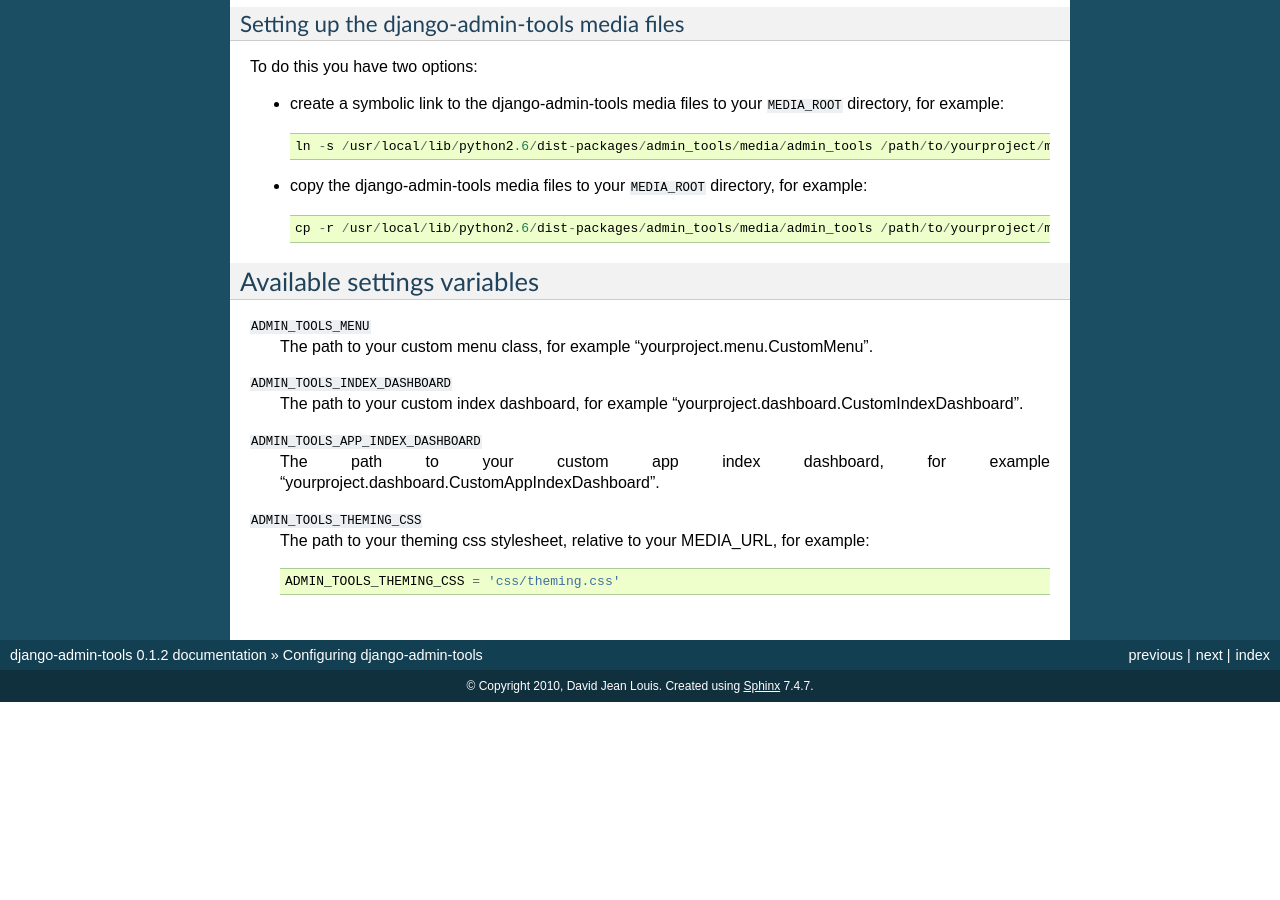
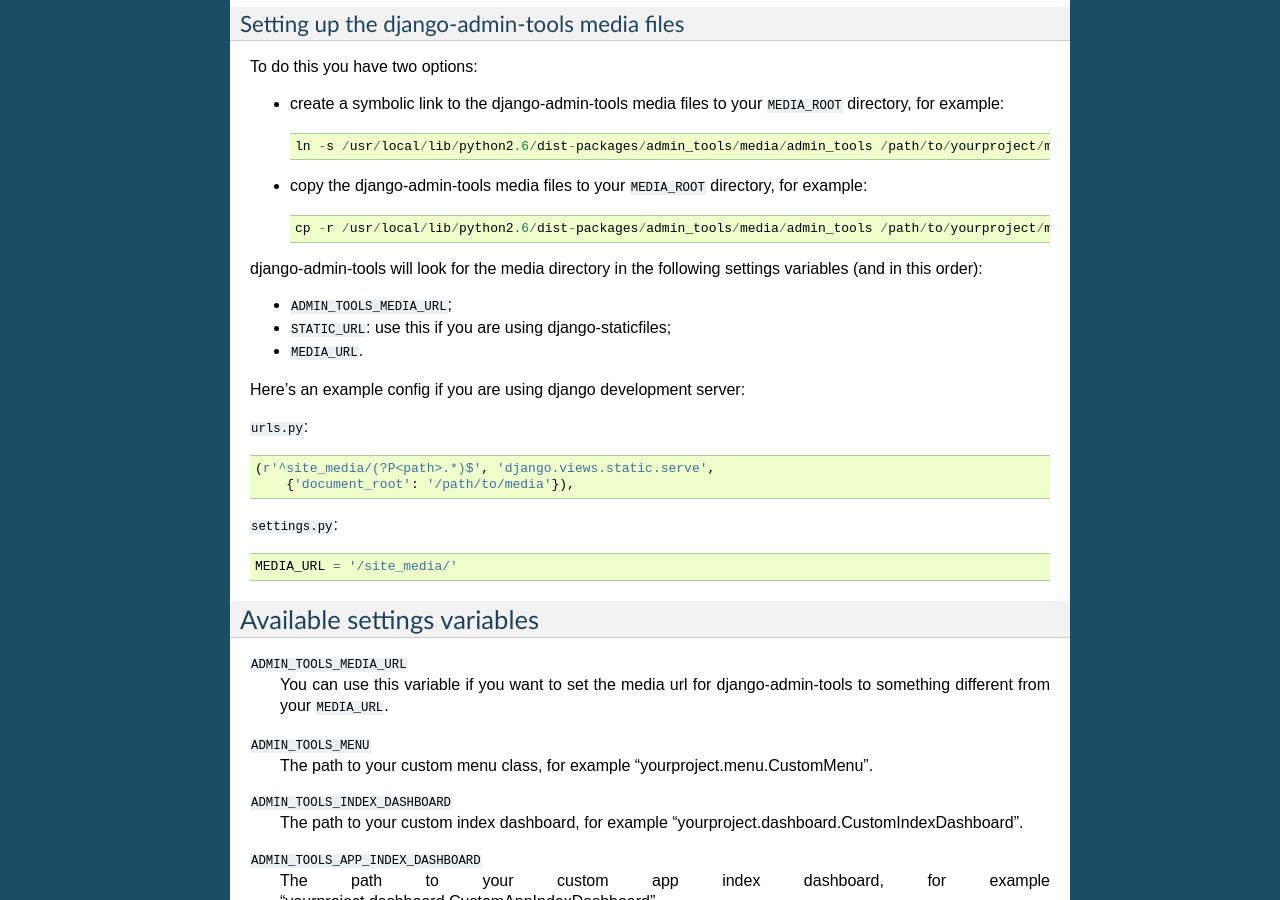
Before and after one commit to django-admin-tools/django-admin-tools, a Sphinx documentation site: the page built from docs/configuration.rst, in a window 1280 px wide and 900 px high, scrolled down 1571 px. Built offline with Sphinx 7.4.7, drawn with Linux system fonts in a browser that asks for light colours; before the commit the page ends 2273 px from its top, so only the background shows below that.

Commit message:
better doc for media and added the 'admin_tools' requirement in INSTALLED_APPS

```diff
--- a/docs/configuration.rst
+++ b/docs/configuration.rst
@@ -111,8 +111,32 @@
 
       cp -r /usr/local/lib/python2.6/dist-packages/admin_tools/media/admin_tools /path/to/yourproject/media/
 
+django-admin-tools will look for the media directory in the following
+settings variables (and in this order):
+
+* ``ADMIN_TOOLS_MEDIA_URL``;
+* ``STATIC_URL``: use this if you are using django-staticfiles;
+* ``MEDIA_URL``.
+
+
+Here's an example config if you are using django development server:
+
+``urls.py``::
+
+    (r'^site_media/(?P<path>.*)$', 'django.views.static.serve',
+        {'document_root': '/path/to/media'}),
+
+``settings.py``::
+
+    MEDIA_URL = '/site_media/'
+
+
 Available settings variables
 ----------------------------
+
+``ADMIN_TOOLS_MEDIA_URL``
+    You can use this variable if you want to set the media url for
+    django-admin-tools to something different from your ``MEDIA_URL``.
 
 ``ADMIN_TOOLS_MENU``
     The path to your custom menu class, for example
--- a/docs/quickstart.rst
+++ b/docs/quickstart.rst
@@ -69,10 +69,11 @@
         'django.core.context_processors.request',
     )
 
-Then, add the django-admin-tools modules to the ``INSTALLED_APPS`` like
+Then, add admin_tools and its modules to the ``INSTALLED_APPS`` like
 this::
 
     INSTALLED_APPS = (
+        'admin_tools',
         'admin_tools.theming',
         'admin_tools.menu',
         'admin_tools.dashboard',
@@ -89,7 +90,8 @@
     otherwise.
 
 django-admin-tools is modular, so if you want to disable a particular
-module, just remove or comment it out in your ``INSTALLED_APPS``.
+module, just remove or comment it out in your ``INSTALLED_APPS``, note
+that ``admin_tools`` is required for i18n.
 
 
 Setting up the database
```
